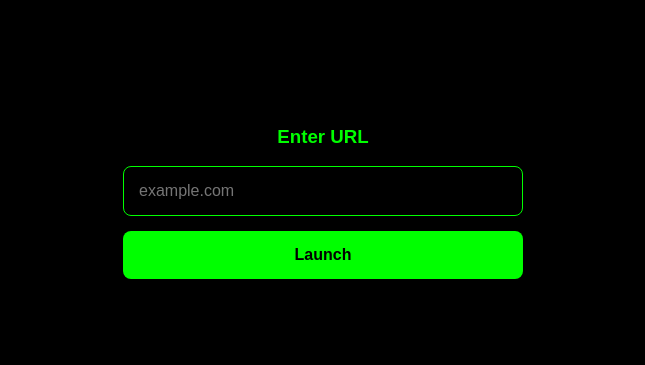
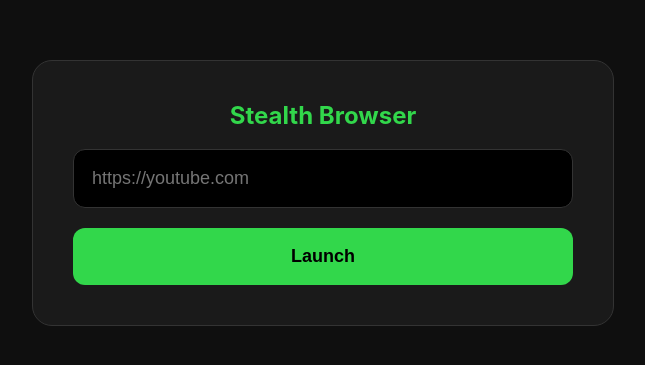
Before and after one commit to daikiz1225-ui/purokusiiiii, a plain HTML site: page public/index.html in a window 1280 px wide. Shown: the part 207-572 px from the top of the page, without its empty margins (317-962 px from the left). Drawn offline with Linux system fonts and the light colour scheme.

Commit message:
Update index.html

```diff
--- a/public/index.html
+++ b/public/index.html
@@ -3,45 +3,39 @@
 <head>
     <meta charset="UTF-8">
     <meta name="viewport" content="width=device-width, initial-scale=1.0, maximum-scale=1.0, user-scalable=no">
-    <title>Proxy Portal</title>
+    <title>Stealth Portal</title>
     <style>
-        body { background: #000; color: #0f0; display: flex; flex-direction: column; align-items: center; justify-content: center; height: 100vh; margin: 0; font-family: sans-serif; }
-        .box { width: 90%; max-width: 400px; text-align: center; }
-        input { width: 100%; padding: 15px; margin-bottom: 15px; border: 1px solid #0f0; background: #000; color: #0f0; border-radius: 8px; font-size: 16px; box-sizing: border-box; outline: none; }
-        button { width: 100%; padding: 15px; background: #0f0; color: #000; border: none; border-radius: 8px; font-weight: bold; cursor: pointer; font-size: 16px; }
-        button:active { opacity: 0.7; }
+        body { background: #0f0f0f; color: #32d74b; display: flex; align-items: center; justify-content: center; height: 100vh; margin: 0; font-family: 'SF Pro Display', sans-serif; }
+        .box { width: 85%; max-width: 500px; text-align: center; background: #1a1a1a; padding: 40px; border-radius: 20px; border: 1px solid #333; }
+        input { width: 100%; padding: 18px; border-radius: 12px; border: 1px solid #333; background: #000; color: #fff; font-size: 18px; margin-bottom: 20px; box-sizing: border-box; outline: none; }
+        button { width: 100%; padding: 18px; border-radius: 12px; border: none; background: #32d74b; color: #000; font-weight: bold; font-size: 18px; cursor: pointer; transition: 0.2s; }
+        button:active { transform: scale(0.98); opacity: 0.8; }
     </style>
 </head>
 <body>
     <div class="box">
-        <h3>Enter URL</h3>
-        <input type="text" id="target" placeholder="example.com" inputmode="url" spellcheck="false">
-        <button type="button" id="goBtn">Launch</button>
+        <h2 style="margin-top:0">Stealth Browser</h2>
+        <input type="text" id="target" placeholder="https://youtube.com" inputmode="url" spellcheck="false">
+        <button type="button" id="go">Launch</button>
     </div>
-
     <script>
-        // ボタンと入力欄の取得
-        const btn = document.getElementById('goBtn');
+        const btn = document.getElementById('go');
         const input = document.getElementById('target');
 
         const launch = () => {
             let val = input.value.trim();
             if (!val) return;
             if (!val.startsWith('http')) val = 'https://' + val;
-
-            // Base64で難読化してリダイレクト
-            const encoded = btoa(val).replace(/\//g, '_').replace(/\+/g, '-');
+            const encoded = btoa(unescape(encodeURIComponent(val))).replace(/\//g, '_').replace(/\+/g, '-');
             window.location.href = `/view/${encoded}`;
         };
 
-        // iPadでのEnterキー誤動作防止
         input.addEventListener('keydown', (e) => {
             if (e.key === 'Enter') {
-                e.preventDefault();
+                e.preventDefault(); // iPadでの検索実行を防止
                 launch();
             }
         });
-
         btn.addEventListener('click', launch);
     </script>
 </body>
```
